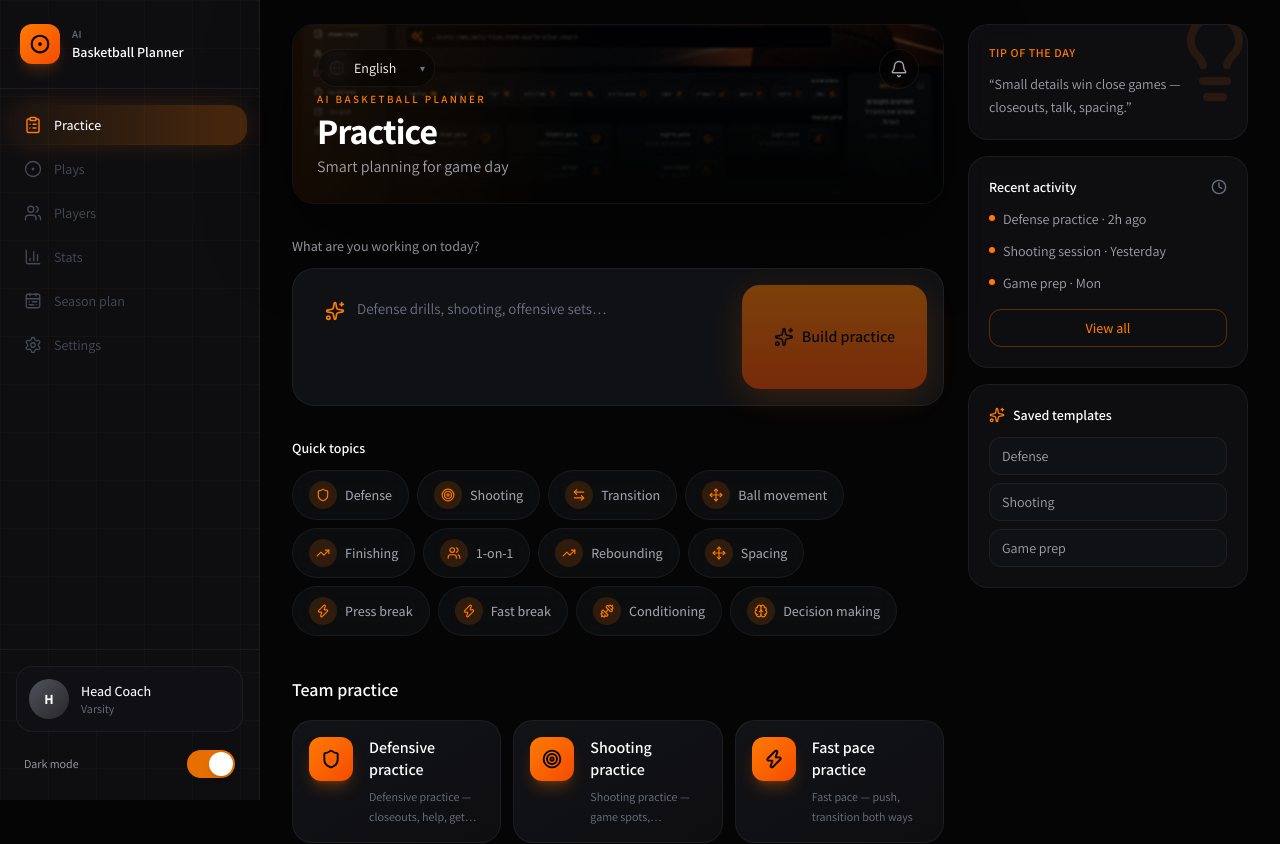
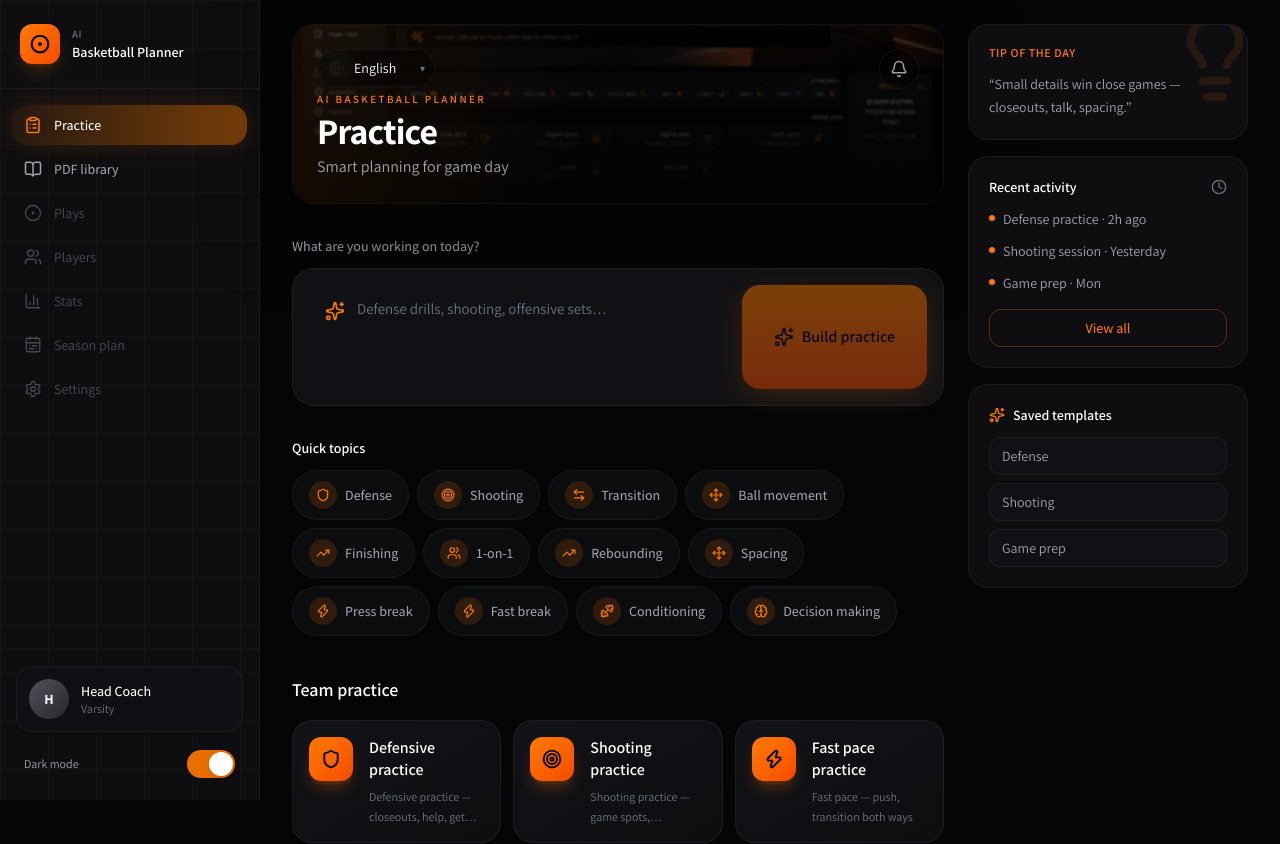
Before and after one commit to kriefmatan/tiktok-hook-generator, a Next.js app: page / in a window 1280 px wide. Shown: the top 844 px of the page. Built offline with nearby package versions, Linux system fonts and the light colour scheme.

Commit message:
changed practice data format

```diff
--- a/app/components/AppSidebar.tsx
+++ b/app/components/AppSidebar.tsx
@@ -3,18 +3,26 @@
 import { motion } from "framer-motion";
 import {
   BarChart3,
+  BookOpen,
   CalendarRange,
   CircleDot,
   ClipboardList,
   Settings,
   Users,
 } from "lucide-react";
+import Link from "next/link";
+import { usePathname } from "next/navigation";
 import type { AppLocale } from "../lib/locale/appLocale";
 import type { NavItemId } from "../lib/locale/uiCatalog";
 import { UI } from "../lib/locale/uiCatalog";
 
-const NAV_ITEMS: { id: NavItemId; icon: typeof ClipboardList; active?: boolean }[] = [
-  { id: "practice", icon: ClipboardList, active: true },
+const NAV_ITEMS: {
+  id: NavItemId;
+  icon: typeof ClipboardList;
+  href?: string;
+}[] = [
+  { id: "practice", icon: ClipboardList, href: "/" },
+  { id: "library", icon: BookOpen, href: "/library" },
   { id: "plays", icon: CircleDot },
   { id: "players", icon: Users },
   { id: "stats", icon: BarChart3 },
@@ -28,35 +36,60 @@ type Props = {
 
 export function AppSidebar({ locale }: Props) {
   const ui = UI[locale];
+  const pathname = usePathname();
 
   return (
     <aside className="court-texture sticky top-0 hidden h-screen w-[260px] shrink-0 flex-col border-e border-border-subtle bg-surface lg:flex">
-      <div className="flex items-center gap-3 border-b border-border-subtle px-5 py-6">
+      <motion.div
+        className="flex items-center gap-3 border-b border-border-subtle px-5 py-6"
+        initial={{ opacity: 0, y: -6 }}
+        animate={{ opacity: 1, y: 0 }}
+        transition={{ duration: 0.35 }}
+      >
         <span className="flex h-10 w-10 items-center justify-center rounded-xl bg-gradient-to-br from-accent to-orange-600 shadow-lg shadow-accent/20">
           <CircleDot className="h-5 w-5 text-black" strokeWidth={2.5} />
         </span>
-        <div className="min-w-0">
+        <motion.div
+          className="min-w-0"
+          initial={{ opacity: 0, x: -8 }}
+          animate={{ opacity: 1, x: 0 }}
+          transition={{ delay: 0.08, duration: 0.35 }}
+        >
           <p className="text-[11px] font-semibold uppercase tracking-wider text-text-muted">AI</p>
           <p className="truncate text-sm font-semibold text-white">Basketball Planner</p>
-        </div>
-      </div>
+        </motion.div>
+      </motion.div>
 
       <nav className="flex-1 space-y-1 px-3 py-4" aria-label={ui.nav.practice}>
         {NAV_ITEMS.map((item) => {
           const Icon = item.icon;
           const label = ui.nav[item.id];
-          const isActive = item.active === true;
+          const isActive = item.href ? pathname === item.href : false;
 
-          if (isActive) {
+          if (item.href) {
             return (
-              <motion.div
+              <Link
                 key={item.id}
-                layoutId="nav-active"
-                className="relative flex items-center gap-3 rounded-2xl bg-gradient-to-l from-accent/25 to-accent/5 px-3 py-2.5 text-white shadow-[0_0_24px_rgba(255,122,0,0.15)]"
+                href={item.href}
+                className={
+                  isActive
+                    ? "relative flex items-center gap-3 rounded-2xl bg-gradient-to-l from-accent/25 to-accent/5 px-3 py-2.5 text-white shadow-[0_0_24px_rgba(255,122,0,0.15)]"
+                    : "flex items-center gap-3 rounded-2xl px-3 py-2.5 text-text-secondary transition hover:bg-white/5 hover:text-white"
+                }
               >
-                <Icon className="h-[18px] w-[18px] text-accent" strokeWidth={2} />
-                <span className="text-sm font-medium">{label}</span>
-              </motion.div>
+                {isActive ? (
+                  <motion.span
+                    layoutId="nav-active"
+                    className="absolute inset-0 rounded-2xl bg-gradient-to-l from-accent/25 to-accent/5"
+                    transition={{ type: "spring", stiffness: 380, damping: 30 }}
+                  />
+                ) : null}
+                <Icon
+                  className={`relative h-[18px] w-[18px] ${isActive ? "text-accent" : ""}`}
+                  strokeWidth={2}
+                />
+                <span className="relative text-sm font-medium">{label}</span>
+              </Link>
             );
           }
 
@@ -82,15 +115,29 @@ export function AppSidebar({ locale }: Props) {
 
 function CoachFooter({ ui }: { ui: (typeof UI)[AppLocale] }) {
   return (
-    <div className="border-t border-border-subtle p-4">
+    <motion.div
+      className="border-t border-border-subtle p-4"
+      initial={{ opacity: 0 }}
+      animate={{ opacity: 1 }}
+      transition={{ delay: 0.2, duration: 0.35 }}
+    >
       <div className="glass-panel flex items-center gap-3 rounded-2xl p-3">
-        <div className="flex h-10 w-10 shrink-0 items-center justify-center rounded-full bg-gradient-to-br from-zinc-600 to-zinc-800 text-sm font-bold text-white">
+        <motion.div
+          className="flex h-10 w-10 shrink-0 items-center justify-center rounded-full bg-gradient-to-br from-zinc-600 to-zinc-800 text-sm font-bold text-white"
+          whileHover={{ scale: 1.05 }}
+          transition={{ type: "spring", stiffness: 400, damping: 20 }}
+        >
           {ui.coachName.charAt(0)}
-        </div>
-        <div className="min-w-0">
+        </motion.div>
+        <motion.div
+          className="min-w-0"
+          initial={{ opacity: 0, x: -6 }}
+          animate={{ opacity: 1, x: 0 }}
+          transition={{ delay: 0.25, duration: 0.3 }}
+        >
           <p className="truncate text-sm font-medium text-white">{ui.coachName}</p>
           <p className="truncate text-xs text-text-muted">{ui.coachRole}</p>
-        </div>
+        </motion.div>
       </div>
       <label className="mt-3 flex cursor-default items-center justify-between rounded-xl px-2 py-1.5">
         <span className="text-xs text-text-secondary">{ui.darkModeLabel}</span>
@@ -102,6 +149,6 @@ function CoachFooter({ ui }: { ui: (typeof UI)[AppLocale] }) {
           <span className="absolute end-0.5 top-0.5 h-6 w-6 rounded-full bg-white shadow-md" />
         </span>
       </label>
-    </div>
+    </motion.div>
   );
 }
--- a/app/components/PracticePlan.tsx
+++ b/app/components/PracticePlan.tsx
@@ -1,5 +1,6 @@
 "use client";
 
+import { motion } from "framer-motion";
 import { DrillKindMark } from "./DrillKindMark";
 import type { PracticePlan, PracticeSheetSection } from "../types/plan";
 
@@ -67,8 +68,18 @@ export function PracticePlanSheet({ plan, locale }: Props) {
     plan.gameFiveOnFive,
   ];
 
+  const uiLocale = locale ?? plan.locale;
+
   return (
-    <div className="font-sans text-zinc-100" dir={plan.dir} lang={plan.locale}>
+    <motion.div
+      className="font-sans text-zinc-100"
+      dir={plan.dir}
+      lang={plan.locale}
+      initial={{ opacity: 0, y: 8 }}
+      animate={{ opacity: 1, y: 0 }}
+      transition={{ duration: 0.35, ease: [0.22, 1, 0.36, 1] }}
+    >
+      <PracticePlanDownload plan={plan} locale={uiLocale} />
       <header className="mb-5 border-b border-border-subtle pb-4">
         <h1 className="text-lg font-semibold leading-snug text-white sm:text-xl">{plan.headerLine}</h1>
         <p className="mt-1.5 text-sm font-medium tabular-nums text-zinc-500">{plan.totalTime}</p>
@@ -79,7 +90,7 @@ export function PracticePlanSheet({ plan, locale }: Props) {
           <DrillCard key={`${label}-${i}`} sectionLabel={label} section={sections[i]!} index={i} />
         ))}
       </div>
-    </div>
+    </motion.div>
   );
 }
 
--- a/app/lib/pdf/topicCatalog.ts
+++ b/app/lib/pdf/topicCatalog.ts
@@ -60,3 +60,8 @@ export function topicPdfFilename(id: TopicId): string {
 export function topicPdfPublicPath(locale: AppLocale, id: TopicId): string {
   return `/coach-pdfs/${locale}/${topicPdfFilename(id)}`;
 }
+
+/** API route serves static file when present, else generates on the fly. */
+export function topicPdfHref(locale: AppLocale, id: TopicId): string {
+  return `/api/pdf/topic?topic=${id}&locale=${locale}`;
+}
--- a/app/library/page.tsx
+++ b/app/library/page.tsx
@@ -10,7 +10,7 @@ import { readStoredUiLocale, writeStoredUiLocale } from "../lib/locale/uiLocaleS
 import {
   ALL_TOPIC_METAS,
   topicLabel,
-  topicPdfPublicPath,
+  topicPdfHref,
   type TopicId,
 } from "../lib/pdf/topicCatalog";
 
@@ -57,7 +57,7 @@ export default function LibraryPage() {
             openLabel={ui.pdfOpenTopic}
           />
         ))}
-      </motion.div>
+      </div>
     </AppShell>
   );
 }
@@ -80,7 +80,7 @@ function TopicSection({
         {topics.map((t) => (
           <li key={t.id}>
             <a
-              href={topicPdfPublicPath(locale, t.id)}
+              href={topicPdfHref(locale, t.id)}
               target="_blank"
               rel="noopener noreferrer"
               className="flex items-center gap-3 rounded-2xl border border-border-subtle bg-card px-4 py-3 text-sm font-medium text-zinc-200 transition hover:border-accent/40 hover:text-white"
--- a/scripts/render-one-topic-pdf.ts
+++ b/scripts/render-one-topic-pdf.ts
@@ -14,6 +14,7 @@ function isTopicId(value: string): value is TopicId {
   return (ALL_IDS as string[]).includes(value);
 }
 
+async function main(): Promise<void> {
   const [, , localeArg, topicArg] = process.argv;
 
   if (!localeArg || !topicArg || !isAppLocale(localeArg) || !isTopicId(topicArg)) {
@@ -30,3 +31,9 @@ const buffer = await renderTopicPdfBuffer(topicId, locale);
   await mkdir(outDir, { recursive: true });
   await writeFile(outPath, buffer);
   console.log(outPath);
+}
+
+main().catch((err) => {
+  console.error(err);
+  process.exit(1);
+});
--- a/scripts/test-he-batch.ts
+++ /dev/null
@@ -1,13 +0,0 @@
-import { renderTopicPdfBuffer } from "../app/lib/pdf/renderPdf";
-
-async function main(): Promise<void> {
-  for (const id of ["defense", "shooting", "transition", "ballMovement"] as const) {
-    const b = await renderTopicPdfBuffer(id, "he");
-    console.log("ok", id, b.length);
-  }
-}
-
-main().catch((e) => {
-  console.error(e);
-  process.exit(1);
-});
```
Lines whose indentation alone changed are shown as unchanged.
